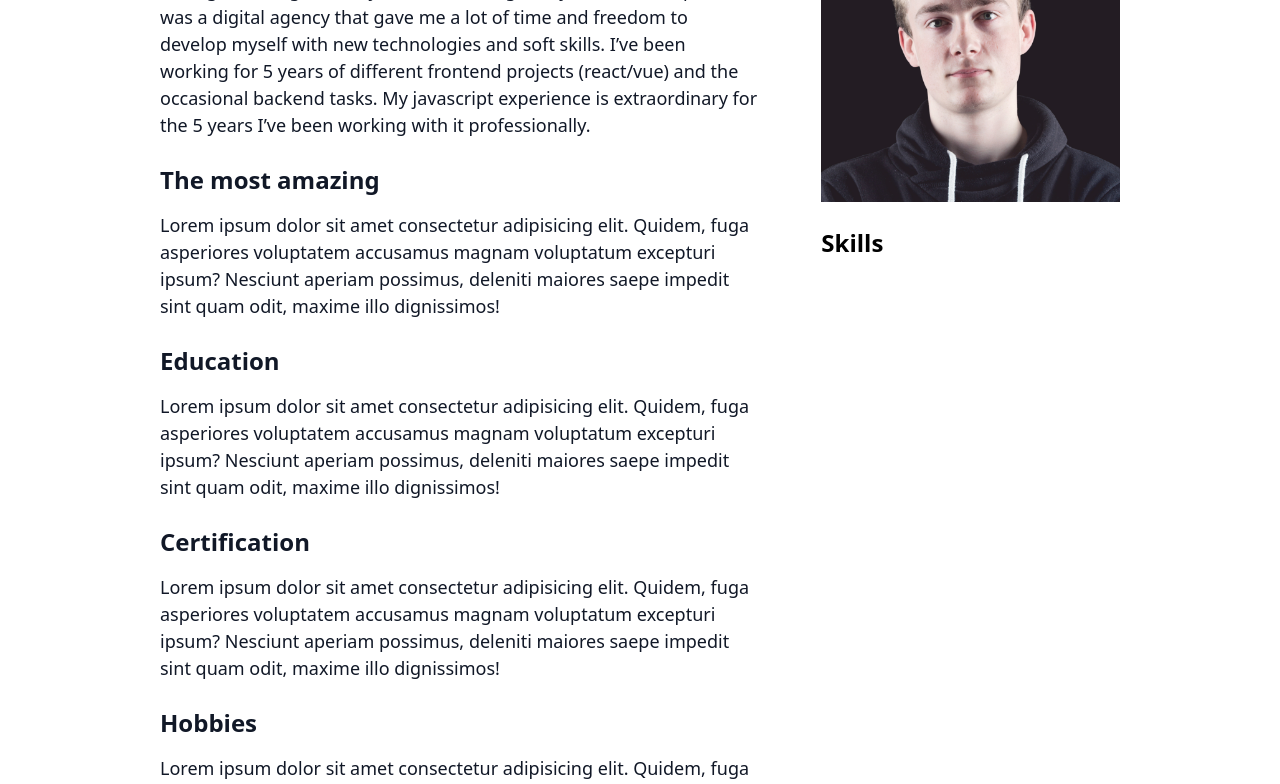
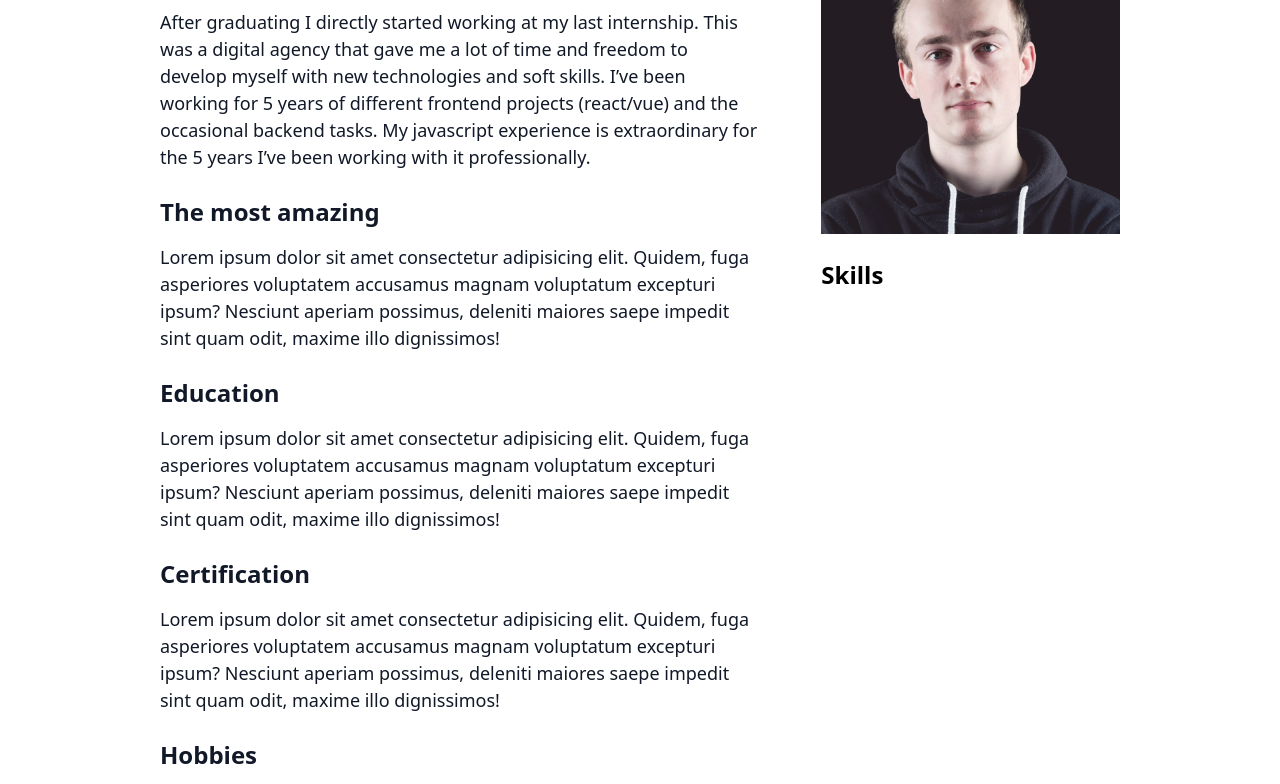
Before and after one commit to leroynas/portfolio, a Gatsby site: page /about in a window 1280 px wide. Shown: the part 205-989 px from the top of the page. Built offline with nearby package versions, Linux system fonts and the light colour scheme; Gatsby itself is replaced by a stand-in of ours.

Commit message:
feat: container spacing

```diff
--- a/src/components/common/container/Container.tsx
+++ b/src/components/common/container/Container.tsx
@@ -1,7 +1,7 @@
 import React, { FunctionComponent, ReactNode } from 'react';
 
 const className = {
-  root: `max-w-5xl mx-auto p-8`,
+  root: `max-w-5xl mx-auto px-8 py-16`,
 };
 
 interface ContainerProps {
```
